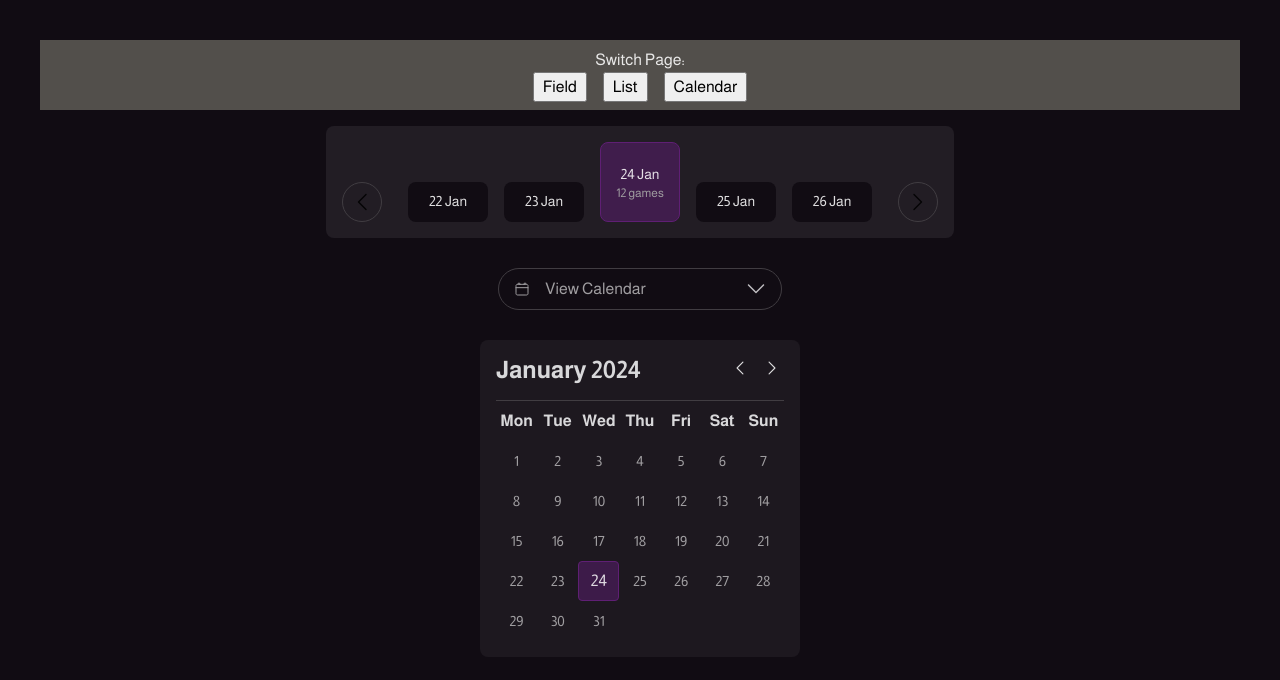
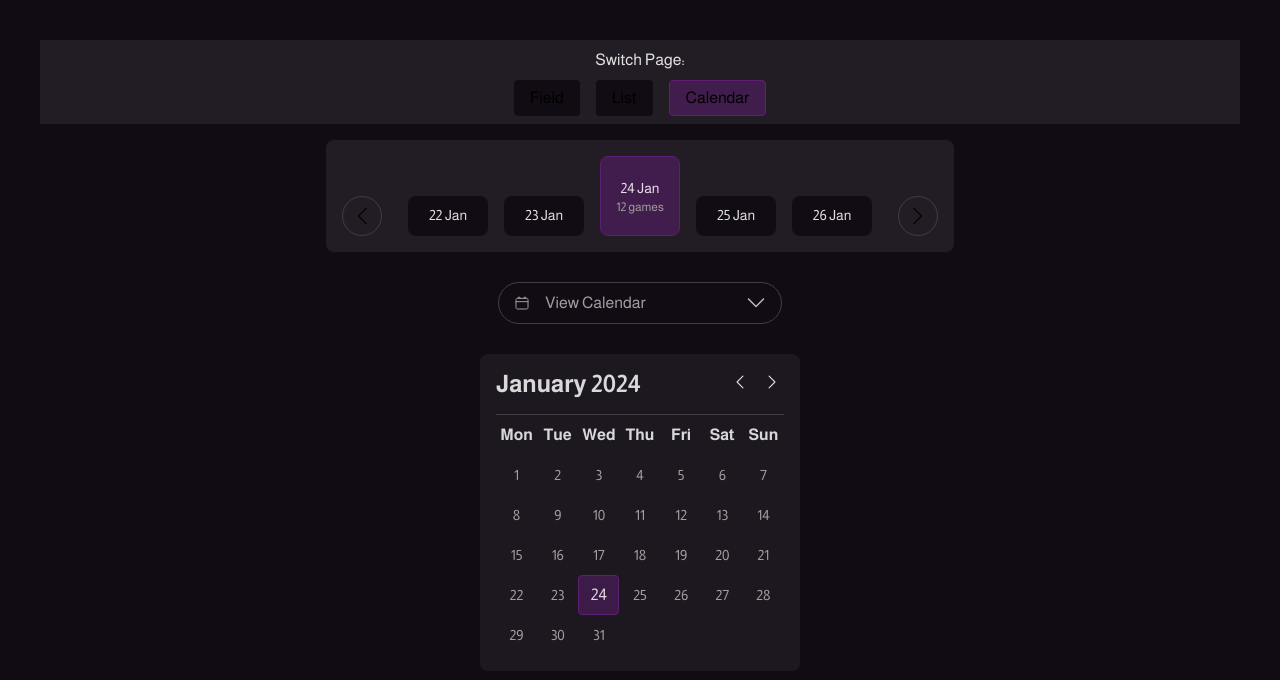
Before and after one commit to h0wter/todor3d-markup-task, a React (Vite) app: page / in a window 1280 px wide. Shown: the top 680 px of the page. Built offline with nearby package versions, Linux system fonts and the light colour scheme.

Commit message:
update switch-page component styles

```diff
--- a/src/App.tsx
+++ b/src/App.tsx
@@ -51,7 +51,7 @@ function App() {
         isMobile,
       }}
     >
-      <TogglePage onPageChange={handlePageChange} />
+      <TogglePage activePage={activePage} onPageChange={handlePageChange} />
       {pageMap[activePage]}
     </DeviceContext.Provider>
   );
--- a/src/components/toggle-page/styles.module.scss
+++ b/src/components/toggle-page/styles.module.scss
@@ -1,7 +1,9 @@
+@import "src/assets/css/vars.scss";
+
 .togglePageContainer {
   padding: 8px;
   text-align: center;
-  background-color: rgb(82, 79, 75);
+  background-color: $background;
   margin-bottom: 16px;
 }
 
@@ -9,8 +11,29 @@
   display: flex;
   justify-content: center;
   gap: 16px;
+  margin-top: 8px;
 }
 
 .button {
-  padding: 4px 8px;
+  padding: 8px 16px;
+  background-color: $black;
+  border: none;
+  border-radius: 4px;
+
+  text-transform: capitalize;
+
+  cursor: pointer;
+
+  &:hover {
+    background-color: rgba($white, 0.05);
+  }
 }
+
+.activePage {
+  background-color: rgba($purple, 0.5);
+  border: 1px solid $purple;
+
+  &:hover {
+    background-color: rgba($purple, 0.75);
+  }
+}
--- a/src/components/toggle-page/toggle-page.tsx
+++ b/src/components/toggle-page/toggle-page.tsx
@@ -1,25 +1,41 @@
 import { MouseEventHandler } from "react";
 import { Page } from "../../types";
 import styles from "./styles.module.scss";
+import { getValidClassNames } from "../../helpers/get-valid-class-names.helper";
 
 type Props = {
+  activePage: Page;
   onPageChange: (page: Page) => MouseEventHandler<HTMLButtonElement>;
 };
 
-const TogglePage = ({ onPageChange }: Props) => {
+const pagesArray: { name: Page }[] = [
+  {
+    name: "field",
+  },
+  {
+    name: "list",
+  },
+  {
+    name: "calendar",
+  },
+];
+
+const TogglePage = ({ activePage, onPageChange }: Props) => {
   return (
     <div className={styles.togglePageContainer}>
       <p>Switch Page:</p>
       <div className={styles.buttonsContainer}>
-        <button className={styles.button} onClick={onPageChange("field")}>
-          Field
-        </button>
-        <button className={styles.button} onClick={onPageChange("list")}>
-          List
-        </button>
-        <button className={styles.button} onClick={onPageChange("calendar")}>
-          Calendar
-        </button>
+        {pagesArray.map((page) => (
+          <button
+            className={getValidClassNames(
+              styles.button,
+              activePage === page.name && styles.activePage
+            )}
+            onClick={onPageChange(page.name)}
+          >
+            {page.name}
+          </button>
+        ))}
       </div>
     </div>
   );
```
